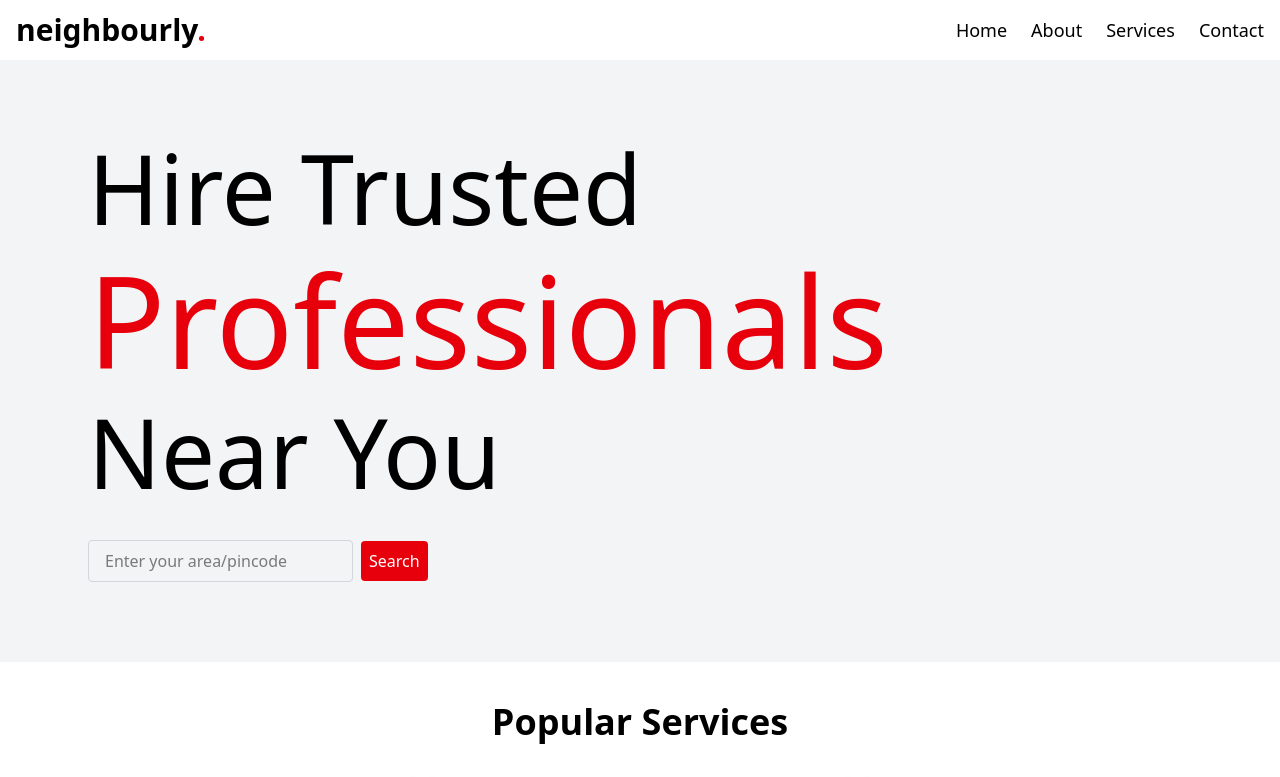
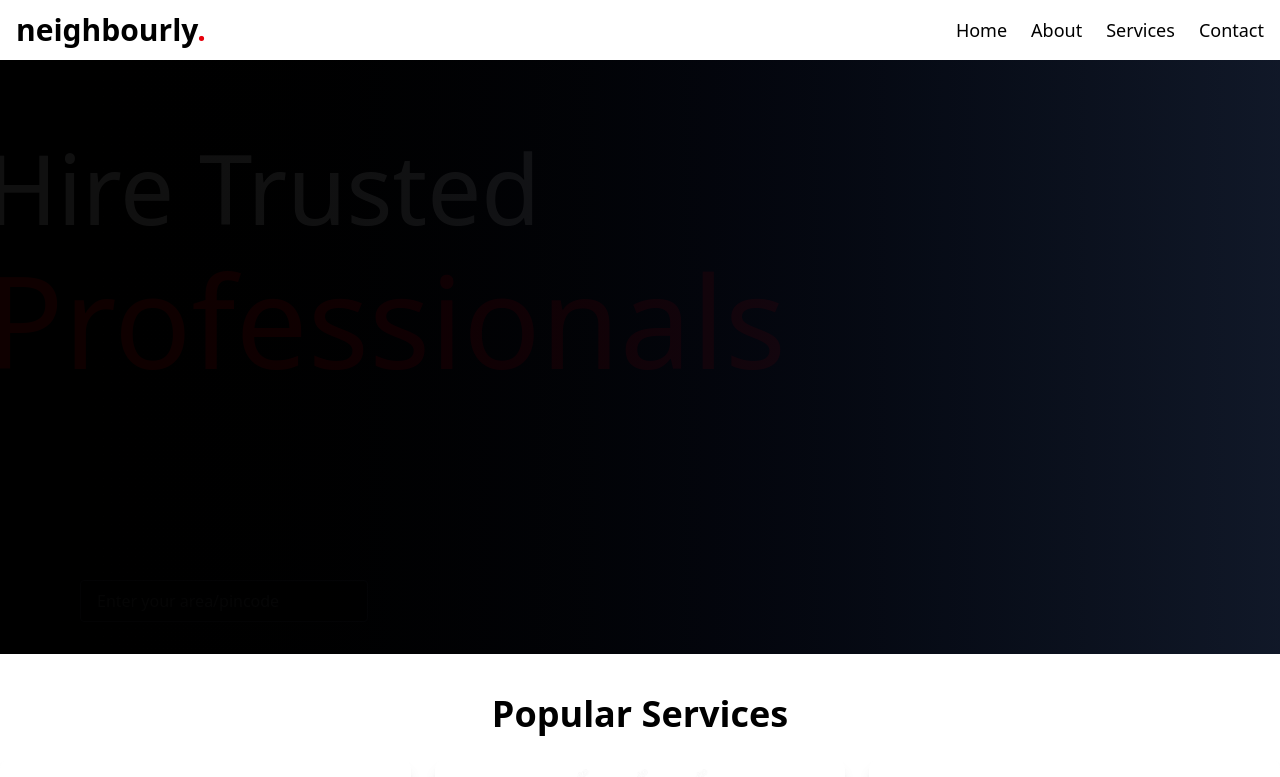
Before and after one commit to jhalucky/Neighbourly, a React (Vite) app: page / in a window 1280 px wide. Shown: the top 777 px of the page. Built offline with nearby package versions, Linux system fonts and the light colour scheme.

Commit message:
small changes

```diff
--- a/src/components/Hero.tsx
+++ b/src/components/Hero.tsx
@@ -1,17 +1,53 @@
+import { useEffect, useRef } from "react";
+import gsap from "gsap";
+
 export default function Hero() {
-  return(
-    <section className="py-20 overflow-x-hidden px-2 md:px-20 bg-gray-100">
-    <div className="ml-2 bg-gray-100">
-      <h1 className="text-5xl md:text-8xl mb-2 md:mb-5">Hire Trusted </h1>
-      <h1 className="text-5xl md:text-9xl text-red-600">Professionals</h1>
-      <h1 className="text-5xl md:text-8xl mt-2 md:mt-5">Near You</h1>
-    </div>
+  const heroRef = useRef<HTMLDivElement | null>(null);
 
-    <div className="ml-2 mt-5">
-      <input className="border border-gray-300 py-2 px-4 mt-5 rounded" placeholder="Enter your area/pincode"></input>
-      <button className="bg-red-600 text-white p-2 rounded ml-2">Search</button>
-    </div>
+  useEffect(() => {
+    if (heroRef.current) {
+      const tl = gsap.timeline();
+      tl.from(heroRef.current.querySelectorAll("h1"), {
+        x: -100,
+        opacity: 0,
+        stagger: 0.2,
+        duration: 1,
+        ease: "power3.out",
+      })
+      .from(heroRef.current.querySelector("input"), {
+        y: 50,
+        opacity: 0,
+        duration: 0.8,
+      }, "-=0.5")
+      .from(heroRef.current.querySelector("button"), {
+        scale: 0.8,
+        opacity: 0,
+        duration: 0.6,
+        ease: "back.out(1.7)",
+      }, "-=0.4");
+    }
+  }, []);
+
+  return (
+    <section
+      ref={heroRef}
+      className="py-20 overflow-x-hidden px-4 md:px-20 bg-gradient-to-r from-black to-gray-900 text-white"
+    >
+      <div>
+        <h1 className="text-5xl md:text-8xl mb-2 md:mb-5">Hire Trusted</h1>
+        <h1 className="text-5xl md:text-9xl text-red-600">Professionals</h1>
+        <h1 className="text-5xl md:text-8xl mt-2 md:mt-5">Near You</h1>
+      </div>
+
+      <div className="mt-8">
+        <input
+          className="border border-gray-600 bg-black/70 text-white py-2 px-4 rounded w-72 focus:outline-none focus:ring-2 focus:ring-red-600"
+          placeholder="Enter your area/pincode"
+        />
+        <button className="bg-red-600 hover:bg-red-700 text-white py-2 px-6 rounded ml-2 shadow-lg shadow-red-600/40 transition">
+          Search
+        </button>
+      </div>
     </section>
-
-  )
+  );
 }
```
